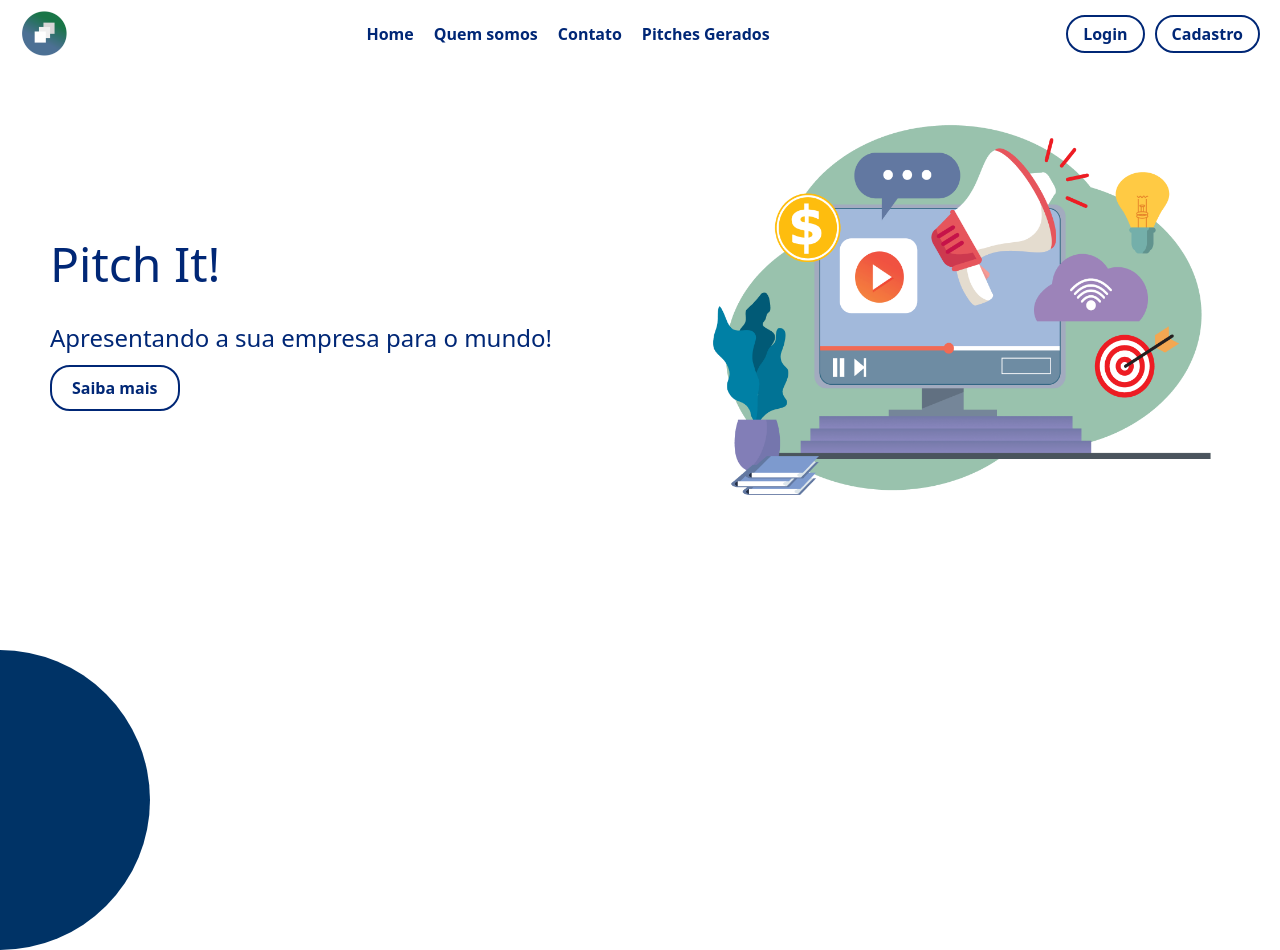
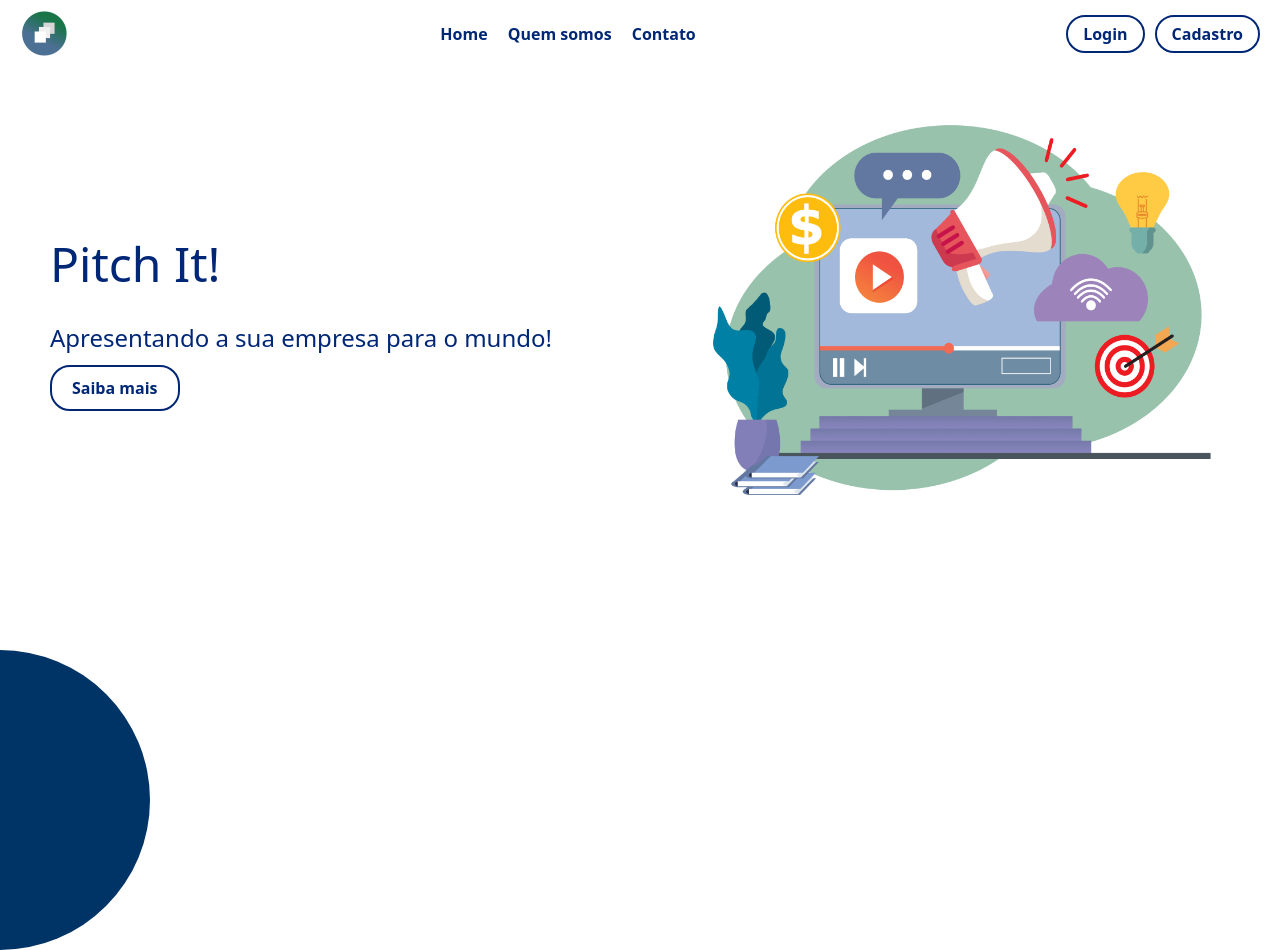
Before and after one commit to eps20241-pitchit/pictchit-app, a React (Vite) app: page / in a window 1280 px wide. Built offline with nearby package versions, Linux system fonts and the light colour scheme.

Commit message:
Atualização .env

```diff
--- a/src/components/navbar.tsx
+++ b/src/components/navbar.tsx
@@ -15,7 +15,6 @@ const Navbar: React.FC = () => {
         <li><a href="/">Home</a></li>
         <li><a href="/introduction">Quem somos</a></li>
         <li><a href="/contact">Contato</a></li>
-        <li><a href="/pitch">Pitches Gerados</a></li>
         {localStorage.loggedInUser && <li><a href="/create-pitch">Gerar Pitch</a></li>}
         {localStorage.loggedInUser && <li><a href="/pitch">Pitches Gerados</a></li>}
       </ul>
```
Also changed, not shown: 1 other file (tests, documents, lock files or other folders).
